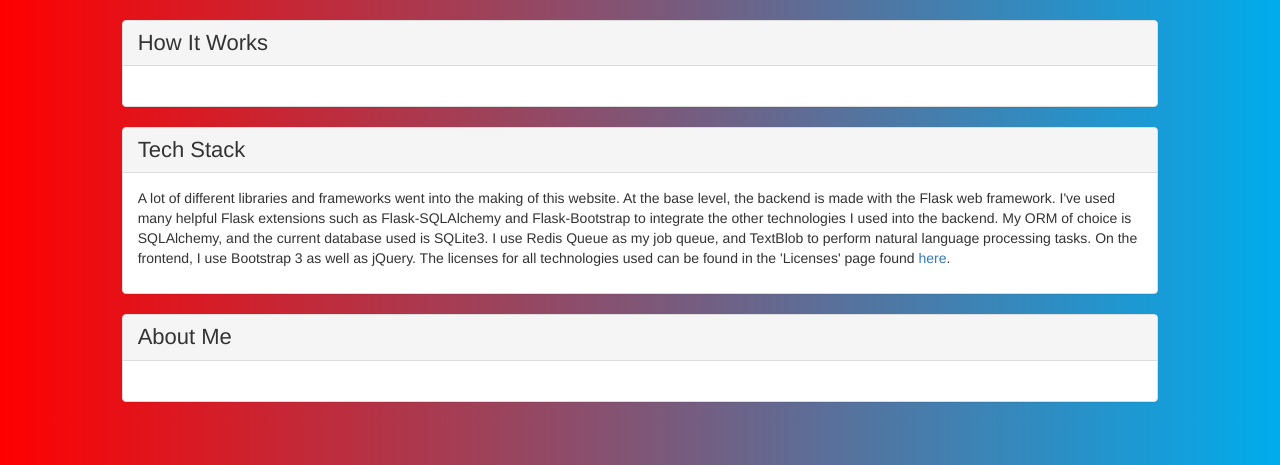
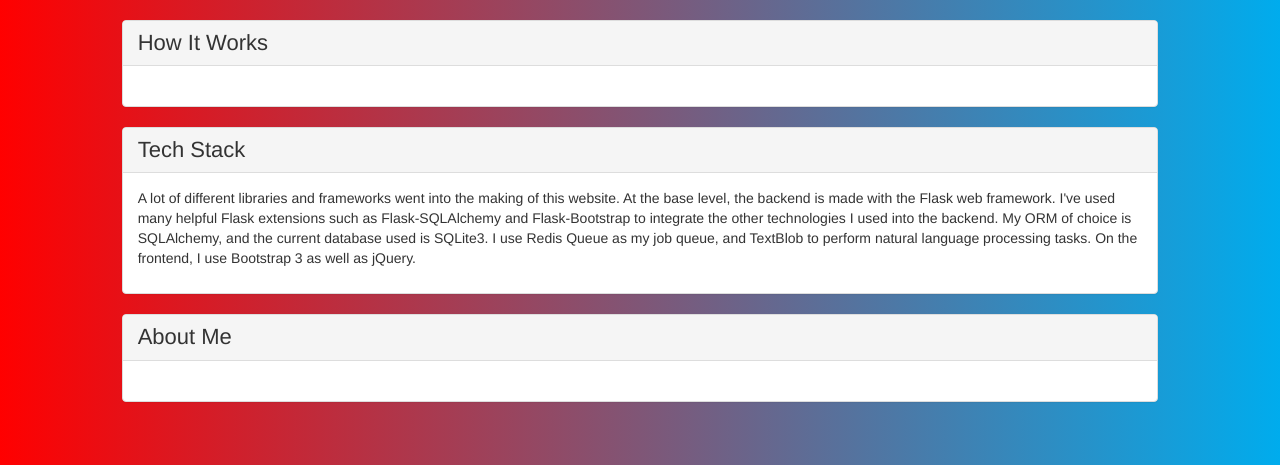
Before and after one commit to milesvant/SentimentSeeker, a Flask app: page /about in a window 1280 px wide. Shown: the part 52-517 px from the top of the page. Run offline with Flask 2, Linux system fonts and the light colour scheme; some libraries are stand-ins or nearby versions.

Commit message:
Fixed broken link

```diff
--- a/app/templates/about/about.html
+++ b/app/templates/about/about.html
@@ -37,8 +37,7 @@
       the other technologies I used into the backend. My ORM of choice is SQLAlchemy,
       and the current database used is SQLite3. I use Redis Queue as my job queue,
       and TextBlob to perform natural language processing tasks. On the frontend, I
-      use Bootstrap 3 as well as jQuery. The licenses for all technologies used can
-      be found in the 'Licenses' page found <a href="{{ url_for('main.licenses') }}">here</a>.</p>
+      use Bootstrap 3 as well as jQuery.</p>
   </div>
 </div>
 </div>
```
